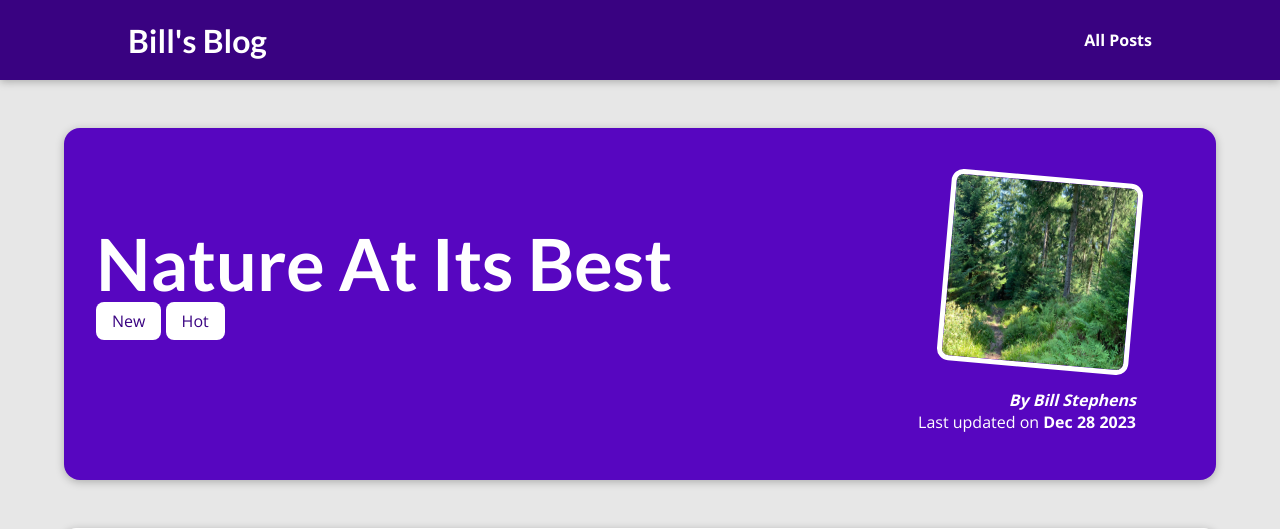
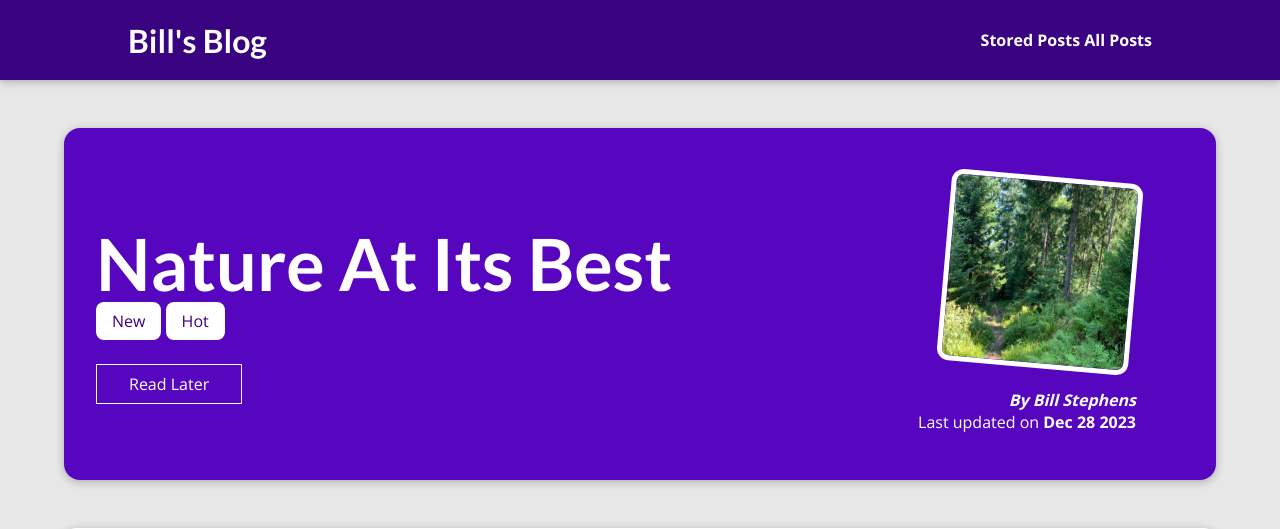
Before and after one commit to BillStephens2022/Blog-Django, a Django app: a page that uses templates/base.html in a window 1280 px wide. Shown: the top 529 px of the page. Run offline with Django 5.2, Linux system fonts and the light colour scheme; data comes from the database, SQL or seed files in the repository; both versions use the stored data as it was after the commit.

Commit message:
added functionality to save posts to read later using session

```diff
--- a/blog/static/blog/post-detail.css
+++ b/blog/static/blog/post-detail.css
@@ -55,6 +55,25 @@ body {
 
 #summary time {
   font-weight: bold;
+}
+
+#read-later {
+  margin: 2rem 0;
+}
+
+#read-later button {
+  background-color: transparent;
+  border: 1px solid white;
+  padding: 0.5rem 2rem;
+  font: inherit;
+  color: white;
+  cursor: pointer;
+}
+
+#read-later button:hover,
+#read-later button:active {
+  background-color: white;
+  color: #390281;
 }
 
 main {
--- a/blog/templates/blog/post-detail.html
+++ b/blog/templates/blog/post-detail.html
@@ -24,6 +24,13 @@
       {% for tag in post_tags %}
       <span class="tag">{{ tag.caption }}</span>
       {% endfor %}
+    </div>
+    <div id="read-later">
+      <form action="{% url "read-later" %}" method="POST">
+        {% csrf_token %}
+        <input type="hidden" value="{{ post.id }}" name="post_id">
+        <button>Read Later</button>
+      </form>
     </div>
     <article>
         <img src="{{ post.image.url }}" alt="{{post.title}}" />
--- a/blog/urls.py
+++ b/blog/urls.py
@@ -4,5 +4,6 @@ from . import views
 urlpatterns = [
     path("", views.StartingPageView.as_view(), name="starting-page"),
     path("posts", views.AllPostsView.as_view(), name="posts-page"),
-    path("posts/<slug:slug>", views.SinglePostView.as_view(), name="post-detail-page")
+    path("posts/<slug:slug>", views.SinglePostView.as_view(), name="post-detail-page"),
+    path("read-later", views.ReadLaterView.as_view(), name="read-later")
 ]
--- a/blog/views.py
+++ b/blog/views.py
@@ -60,3 +60,36 @@ class SinglePostView(View):
         }
 
         return render(request, "blog/post-detail.html", context)
+
+
+class ReadLaterView(View):
+    def get(self, request):
+        stored_posts = request.session.get("stored_posts")
+
+        context = {}
+
+        if stored_posts is None or len(stored_posts) == 0:
+            context["posts"] = []
+            context["has_posts"] = False
+        else:
+            posts = Post.objects.filter(id__in=stored_posts)
+            context["posts"] = posts
+            context["has_posts"] = True
+
+        return render(request, "blog/stored-posts.html", context)
+
+
+
+    def post(self, request):
+        stored_posts = request.session.get("stored_posts")
+
+        if stored_posts is None:
+            stored_posts = []
+
+        post_id = int(request.POST["post_id"])
+
+        if post_id not in stored_posts:
+            stored_posts.append(post_id)
+            request.session["stored_posts"] = stored_posts
+
+        return HttpResponseRedirect("/")
--- a/templates/base.html
+++ b/templates/base.html
@@ -13,6 +13,7 @@
     <header id="main-navigation">
         <h1><a href="{% url "starting-page" %}">Bill's Blog</a></h1>
         <nav>
+            <a href="{% url "read-later" %}">Stored Posts</a>
             <a href="{% url "posts-page" %}">All Posts</a>
         </nav>
     </header>
```
Also changed, not shown: blog/templates/blog/stored-posts.html (added, +21 -0 lines), blog/static/blog/stored-posts.css (added), db.sqlite3.
